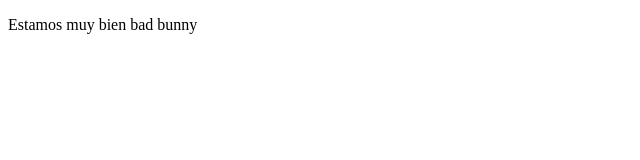
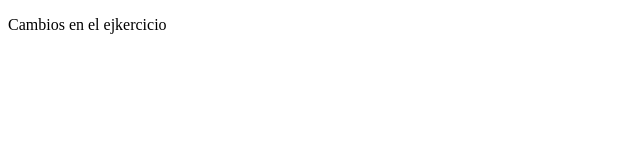
Before and after one commit to Pepitusmaxi/Ejercicio5, a plain HTML site: page contacto.html in a window 1280 px wide. Shown: the full height of the page, 0-640 px from the left. Drawn offline with Linux system fonts and the light colour scheme.

Commit message:
cambios para subir

```diff
--- a/contacto.html
+++ b/contacto.html
@@ -7,6 +7,6 @@
     <title>Document</title>
 </head>
 <body>
-    <p>Estamos muy bien bad bunny</p>
+    <p>Cambios en el ejkercicio</p>
 </body>
 </html>
```
Also changed, not shown: index.html (+1 -1 lines).
